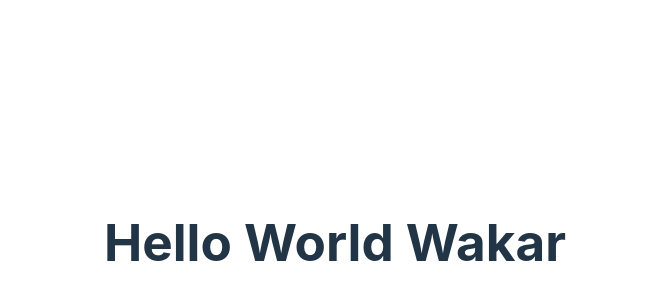
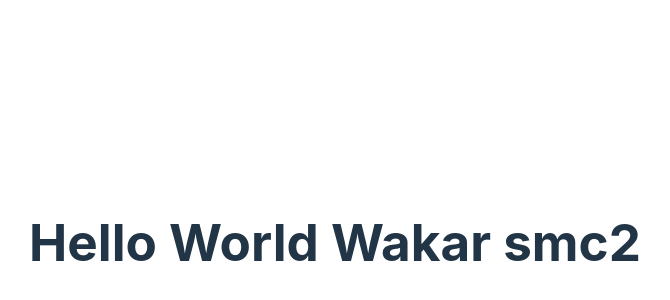
Before and after one commit to wakar-smc2/Test-Page, a React (Vite) app: page / in a window 1280 px wide. Shown: the part 158-458 px from the top of the page, without its empty margins (305-975 px from the left). Built offline with nearby package versions, Linux system fonts and the light colour scheme.

Commit message:
Update App.jsx
new test commit

```diff
--- a/src/App.jsx
+++ b/src/App.jsx
@@ -8,7 +8,7 @@ function App() {
 
   return (
     <>
-      <h1>Hello World Wakar</h1>
+      <h1>Hello World Wakar smc2</h1>
     </>
   )
 }
```
